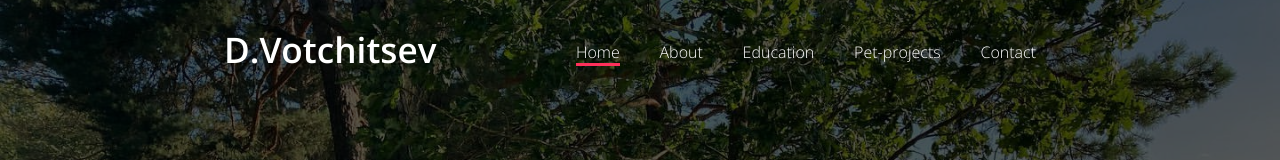
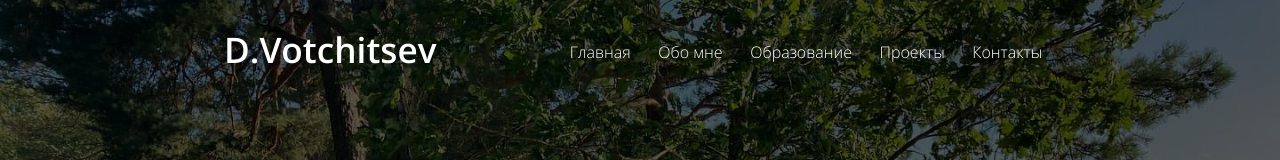
Before and after one commit to Votchitsev/BusinessCardSite, a React app in the folder frontend/: page / in a window 1280 px wide. Shown: the top 160 px of the page. Built offline with nearby package versions, Linux system fonts and the light colour scheme; no server answers; the HTML template or start-up script is replaced by a standard one.

Commit message:
add lang header

```diff
--- a/frontend/src/GlobalState/types.ts
+++ b/frontend/src/GlobalState/types.ts
@@ -4,6 +4,7 @@ export type LanguageState = {
 };
 
 export type Content = {
+	header: string[];
 	aboutMe: {
 		title: string;
 		text: string;
--- a/frontend/src/components/Header/Header.tsx
+++ b/frontend/src/components/Header/Header.tsx
@@ -1,17 +1,35 @@
+import {useSelector} from 'react-redux';
+import {type RootState} from '../../GlobalState/store';
+import {type Content} from '../../GlobalState/types';
 import './Header.css';
 
 export default function Header() {
+	const content = useSelector<RootState>(
+		state => state.language.content,
+	) as Content;
+
 	return (
 		<section className='header'>
 			<div className='header-container'>
 				<div className='header-logo'>D.Votchitsev</div>
 				<a className='header-menu-toggle'></a>
 				<ul className='header-menu-container header-menu-container--hidden'>
-					<li className='header-menu-item header-menu-item--home header-menu-item--active'>Home</li>
+					{
+						content.header.map(
+							(item, index) =>
+								<li
+									key={index}
+									className='header-menu-item header-menu-item--about'
+								>
+									{item}
+								</li>,
+						)
+					}
+					{/* <li className='header-menu-item header-menu-item--home header-menu-item--active'>{}</li>
 					<li className='header-menu-item header-menu-item--about'>About</li>
 					<li className='header-menu-item header-menu-item--education'>Education</li>
 					<li className='header-menu-item header-menu-item--pet-projects'>Pet-projects</li>
-					<li className='header-menu-item header-menu-item--contact'>Contact</li>
+					<li className='header-menu-item header-menu-item--contact'>Contact</li> */}
 				</ul>
 			</div>
 		</section>
--- a/frontend/src/lang/en.ts
+++ b/frontend/src/lang/en.ts
@@ -1,4 +1,11 @@
 export default {
+	header: [
+		'Home',
+		'About me',
+		'Education',
+		'Projects',
+		'Contact',
+	],
 	aboutMe: {
 		title: 'About me',
 		text: 'text about me',
--- a/frontend/src/lang/ru.ts
+++ b/frontend/src/lang/ru.ts
@@ -1,4 +1,11 @@
 export default {
+	header: [
+		'Главная',
+		'Обо мне',
+		'Образование',
+		'Проекты',
+		'Контакты',
+	],
 	aboutMe: {
 		title: 'Обо мне',
 		text: 'Здесь будет текст обо мне.',
```
Also changed, not shown: frontend/src/GlobalState/headerSlice.ts (added), frontend/static/frontend/main.js.
